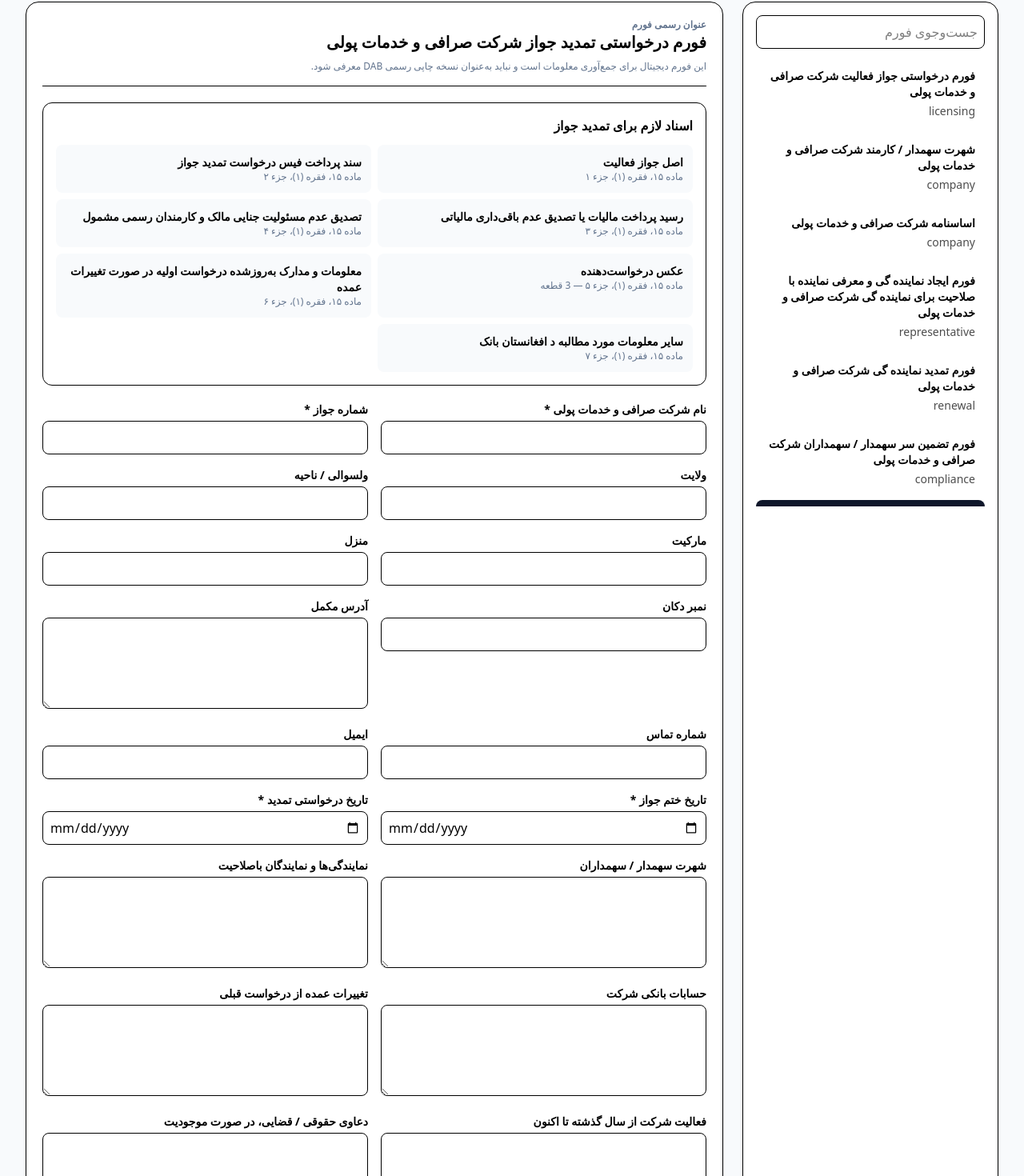
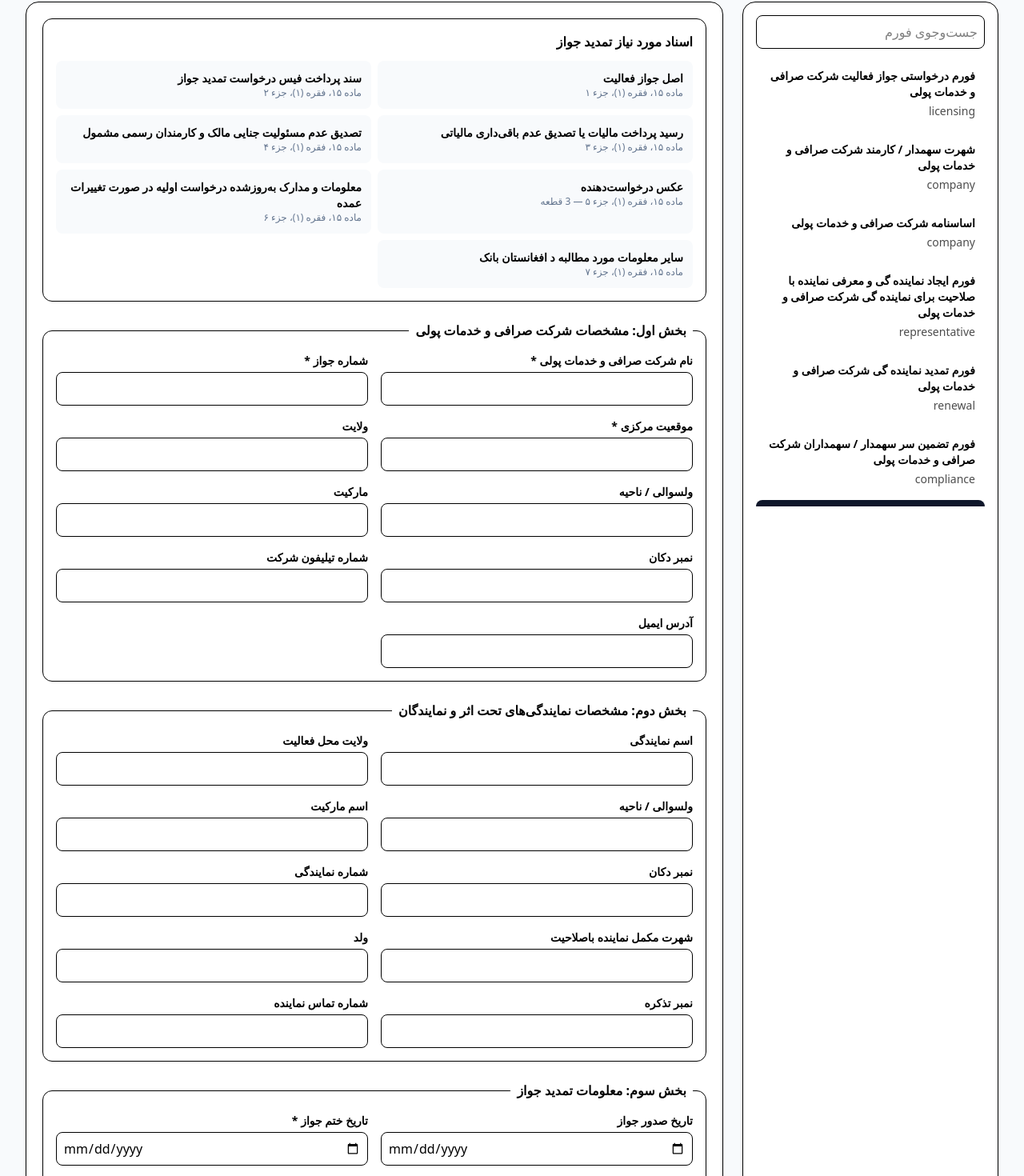
Before and after one commit to Norani375/Manochehr-norani, a Next.js app: page /dab-renewal in a window 1280 px wide. Shown: the part 217-1687 px from the top of the page at 80% size. Built offline with nearby package versions, Linux system fonts and the light colour scheme; no server answers.

Commit message:
feat(dab): implement DAB-aligned structured form templates

```diff
--- a/components/DabOfficialFormsRegistryWorkspace.tsx
+++ b/components/DabOfficialFormsRegistryWorkspace.tsx
@@ -9,59 +9,134 @@ import {
   DAB_RENEWAL_REQUIRED_DOCUMENTS,
 } from '@/lib/dabOfficialFormRegistry';
 
-type Field = { key: string; label: string; type?: 'text' | 'date' | 'number' | 'textarea'; required?: boolean };
+type Field = {
+  key: string;
+  label: string;
+  type?: 'text' | 'date' | 'number' | 'textarea';
+  required?: boolean;
+};
+
+type Section = { title: string; fields: Field[] };
 type Values = Record<string, string>;
 
-const common: Field[] = [
+const companyFields: Field[] = [
   { key: 'companyName', label: 'نام شرکت صرافی و خدمات پولی', required: true },
   { key: 'licenseNo', label: 'شماره جواز', required: true },
+  { key: 'centralLocation', label: 'موقعیت مرکزی', required: true },
   { key: 'province', label: 'ولایت' },
   { key: 'district', label: 'ولسوالی / ناحیه' },
   { key: 'market', label: 'مارکیت' },
-  { key: 'floor', label: 'منزل' },
   { key: 'shopNo', label: 'نمبر دکان' },
-  { key: 'address', label: 'آدرس مکمل', type: 'textarea' },
-  { key: 'phone', label: 'شماره تماس' },
-  { key: 'email', label: 'ایمیل' },
+  { key: 'phone', label: 'شماره تیلیفون شرکت' },
+  { key: 'email', label: 'آدرس ایمیل' },
 ];
 
-const fieldsById: Record<string, Field[]> = {
-  [DAB_RENEWAL_FORM_ID]: [
-    ...common,
+const renewalSections: Section[] = [
+  {
+    title: 'بخش اول: مشخصات شرکت صرافی و خدمات پولی',
+    fields: companyFields,
+  },
+  {
+    title: 'بخش دوم: مشخصات نمایندگی‌های تحت اثر و نمایندگان',
+    fields: [
+      { key: 'agencyName', label: 'اسم نمایندگی' },
+      { key: 'agencyProvince', label: 'ولایت محل فعالیت' },
+      { key: 'agencyDistrict', label: 'ولسوالی / ناحیه' },
+      { key: 'agencyMarket', label: 'اسم مارکیت' },
+      { key: 'agencyShopNo', label: 'نمبر دکان' },
+      { key: 'agencyNo', label: 'شماره نمایندگی' },
+      { key: 'representativeFullName', label: 'شهرت مکمل نماینده باصلاحیت' },
+      { key: 'representativeFather', label: 'ولد' },
+      { key: 'representativeTazkira', label: 'نمبر تذکره' },
+      { key: 'representativePhone', label: 'شماره تماس نماینده' },
+    ],
+  },
+  {
+    title: 'بخش سوم: معلومات تمدید جواز',
+    fields: [
+      { key: 'licenseIssueDate', label: 'تاریخ صدور جواز', type: 'date' },
       { key: 'licenseExpiryDate', label: 'تاریخ ختم جواز', type: 'date', required: true },
-    { key: 'applicationDate', label: 'تاریخ درخواستی تمدید', type: 'date', required: true },
-    { key: 'shareholders', label: 'شهرت سهمدار / سهمداران', type: 'textarea' },
-    { key: 'representatives', label: 'نمایندگی‌ها و نمایندگان باصلاحیت', type: 'textarea' },
-    { key: 'bankAccounts', label: 'حسابات بانکی شرکت', type: 'textarea' },
-    { key: 'majorChanges', label: 'تغییرات عمده از درخواست قبلی', type: 'textarea' },
-    { key: 'lastYearActivity', label: 'فعالیت شرکت از سال گذشته تا اکنون', type: 'textarea' },
-    { key: 'legalClaims', label: 'دعاوی حقوقی / قضایی، در صورت موجودیت', type: 'textarea' },
+      { key: 'applicationDate', label: 'تاریخ درخواست', type: 'date', required: true },
+      { key: 'operationalContact', label: 'مسئول عملیات شرکت', required: true },
+    ],
+  },
+  {
+    title: 'بخش چهارم: تغییرات و معلومات تکمیلی',
+    fields: [
+      { key: 'majorChanges', label: 'تغییرات عمده نسبت به درخواست قبلی', type: 'textarea' },
+      { key: 'updatedInformation', label: 'معلومات و مدارک به‌روزشده', type: 'textarea' },
+      { key: 'otherDabInformation', label: 'سایر معلومات مورد مطالبه د افغانستان بانک', type: 'textarea' },
+    ],
+  },
+  {
+    title: 'بخش پنجم: اقرار و امضا',
+    fields: [
       { key: 'declaration', label: 'اقرار و تعهد', type: 'textarea', required: true },
+      { key: 'authorizedName', label: 'نام مسئول باصلاحیت', required: true },
+      { key: 'signatureDate', label: 'تاریخ امضا', type: 'date', required: true },
     ],
-  'license-application': [...common, { key: 'shareholders', label: 'شهرت سهمدار / سهمداران', type: 'textarea' }, { key: 'capital', label: 'سرمایه', type: 'number' }, { key: 'businessScope', label: 'نوع و ساحه فعالیت', type: 'textarea' }],
-  'shareholder-employee-profile': [
+  },
+];
+
+function sectionsFor(id: string): Section[] {
+  if (id === DAB_RENEWAL_FORM_ID) return renewalSections;
+
+  const common: Section = { title: 'معلومات اساسی', fields: companyFields };
+  if (id === 'agency-renewal') {
+    return [
+      common,
+      { title: 'معلومات نمایندگی', fields: [
+        { key: 'agencyNo', label: 'شماره نمایندگی', required: true },
+        { key: 'agencyLocation', label: 'محل فعالیت نمایندگی', type: 'textarea', required: true },
+        { key: 'representativeFullName', label: 'شهرت مکمل نماینده باصلاحیت', required: true },
+        { key: 'representativeFather', label: 'ولد' },
+        { key: 'representativeTazkira', label: 'نمبر تذکره' },
+        { key: 'representativePhone', label: 'شماره تماس' },
+      ] },
+      { title: 'تأیید و اسناد', fields: [
+        { key: 'boardCertification', label: 'تصدیق هیئت نظار', type: 'textarea' },
+        { key: 'employeeList', label: 'لیست کارمندان نمایندگی', type: 'textarea' },
+        { key: 'declaration', label: 'تعهد', type: 'textarea', required: true },
+      ] },
+    ];
+  }
+  if (id === 'shareholder-employee-profile') return [{ title: 'شهرت سهمدار / کارمند', fields: [
     { key: 'position', label: 'موقف در شرکت', required: true }, { key: 'fullName', label: 'نام و تخلص', required: true },
-    { key: 'fatherName', label: 'نام پدر' }, { key: 'grandfatherName', label: 'نام پدرکلان' }, { key: 'identityNo', label: 'شماره تذکره / سند هویت' },
-    { key: 'dateOfBirth', label: 'تاریخ تولد', type: 'date' }, { key: 'education', label: 'سویه تحصیلی' }, { key: 'field', label: 'رشته' },
-    { key: 'sharePercent', label: 'فیصدی سهم', type: 'number' }, { key: 'phone', label: 'شماره تماس' }, { key: 'address', label: 'آدرس', type: 'textarea' },
-  ],
-  'articles': [...common, { key: 'legalBasis', label: 'مبنای حقوقی و شخصیت شرکت', type: 'textarea' }, { key: 'purpose', label: 'هدف شرکت', type: 'textarea' }, { key: 'organization', label: 'تشکیلات شرکت', type: 'textarea' }, { key: 'shareCapital', label: 'سهام و سرمایه', type: 'textarea' }, { key: 'financialRules', label: 'احکام مالی و حسابداری', type: 'textarea' }],
-  'agency-establishment': [...common, { key: 'agencyLocation', label: 'موقعیت نمایندگی', type: 'textarea', required: true }, { key: 'agencyRepresentative', label: 'نماینده باصلاحیت', required: true }, { key: 'representativeFather', label: 'ولد' }, { key: 'representativeIdentityNo', label: 'نمبر تذکره' }, { key: 'representativeEducation', label: 'تحصیلات' }],
-  'agency-renewal': [...common, { key: 'agencyNo', label: 'شماره نمایندگی', required: true }, { key: 'agencyLocation', label: 'ولایت / محل فعالیت', required: true }, { key: 'agencyRepresentative', label: 'شهرت نماینده باصلاحیت', required: true }, { key: 'representativeIdentityNo', label: 'نمبر تذکره' }, { key: 'boardCertification', label: 'تصدیق هیئت نظار', type: 'textarea' }, { key: 'employeeList', label: 'لیست کارمندان نمایندگی', type: 'textarea' }],
-  'shareholder-guarantee': [{ key: 'shareholderName', label: 'نام سهمدار', required: true }, { key: 'guarantorName', label: 'نام تضمین‌کننده', required: true }, { key: 'guarantorFather', label: 'نام پدر تضمین‌کننده' }, { key: 'guarantorIdentity', label: 'نمبر تذکره تضمین‌کننده' }, { key: 'guarantorBusiness', label: 'تشبث / جواز تضمین‌کننده', type: 'textarea' }, { key: 'guaranteeUndertaking', label: 'تعهد تضمین‌کننده', type: 'textarea', required: true }],
-  'aml-cft-policy': [...common, { key: 'complianceOfficer', label: 'مسئول رعایت قوانین', required: true }, { key: 'policyVersion', label: 'نسخه پالیسی' }, { key: 'effectiveDate', label: 'تاریخ اجرا', type: 'date' }, { key: 'riskAssessment', label: 'ارزیابی خطر', type: 'textarea' }, { key: 'monitoring', label: 'نظارت و گزارش‌دهی', type: 'textarea' }],
-};
-
-function fieldsFor(id: string): Field[] {
-  if (fieldsById[id]) return fieldsById[id];
-  if (id.includes('suspension')) return [...common, { key: 'effectiveDate', label: 'تاریخ اجرا', type: 'date' }, { key: 'reason', label: 'دلیل', type: 'textarea', required: true }];
-  if (id.includes('closure')) return [...common, { key: 'effectiveDate', label: 'تاریخ ترک پیشه', type: 'date', required: true }, { key: 'reason', label: 'دلیل ترک پیشه', type: 'textarea', required: true }, { key: 'settlement', label: 'تصفیه حساب و اسناد', type: 'textarea' }];
-  if (id === 'commencement-letter') return [...common, { key: 'commencementDate', label: 'تاریخ آغاز فعالیت', type: 'date', required: true }, { key: 'authorizedPerson', label: 'مدیر عملیاتی / شخص مجاز', required: true }];
-  if (id.includes('ownership')) return [...common, { key: 'oldOwner', label: 'سهمدار انتقال‌دهنده', required: true }, { key: 'newOwner', label: 'سهمدار انتقال‌گیرنده', required: true }, { key: 'transferPercent', label: 'فیصدی انتقال', type: 'number' }, { key: 'transferDate', label: 'تاریخ انتقال', type: 'date' }];
-  if (id.includes('name-change')) return [...common, { key: 'oldName', label: 'نام قبلی', required: true }, { key: 'newName', label: 'نام جدید', required: true }, { key: 'changeDate', label: 'تاریخ تغییر', type: 'date' }, { key: 'reason', label: 'دلیل تغییر', type: 'textarea' }];
-  if (id.includes('location-change')) return [...common, { key: 'oldAddress', label: 'موقعیت قبلی', type: 'textarea', required: true }, { key: 'newAddress', label: 'موقعیت جدید', type: 'textarea', required: true }, { key: 'changeDate', label: 'تاریخ تغییر', type: 'date' }];
-  if (id.includes('agency-change')) return [...common, { key: 'agencyName', label: 'نام نمایندگی', required: true }, { key: 'changeType', label: 'نوع تغییر', required: true }, { key: 'oldRepresentative', label: 'نماینده قبلی' }, { key: 'newRepresentative', label: 'نماینده جدید' }, { key: 'reason', label: 'دلیل تغییر', type: 'textarea' }];
-  return [...common, { key: 'notes', label: 'توضیحات', type: 'textarea' }];
+    { key: 'fatherName', label: 'نام پدر' }, { key: 'grandfatherName', label: 'نام پدرکلان' },
+    { key: 'identityNo', label: 'شماره تذکره / سند هویت' }, { key: 'dateOfBirth', label: 'تاریخ تولد', type: 'date' },
+    { key: 'education', label: 'سویه تحصیلی' }, { key: 'field', label: 'رشته' }, { key: 'sharePercent', label: 'فیصدی سهم', type: 'number' },
+    { key: 'phone', label: 'شماره تماس' }, { key: 'address', label: 'آدرس', type: 'textarea' },
+  ] }];
+  if (id === 'shareholder-guarantee') return [{ title: 'معلومات ضمانت سهمدار', fields: [
+    { key: 'shareholderName', label: 'نام سهمدار', required: true }, { key: 'guarantorName', label: 'نام تضمین‌کننده', required: true },
+    { key: 'guarantorFather', label: 'نام پدر تضمین‌کننده' }, { key: 'guarantorIdentity', label: 'نمبر تذکره تضمین‌کننده' },
+    { key: 'guarantorBusiness', label: 'تشبث / جواز تضمین‌کننده', type: 'textarea' },
+    { key: 'guaranteeUndertaking', label: 'تعهد تضمین‌کننده', type: 'textarea', required: true },
+  ] }];
+  if (id.includes('ownership')) return [common, { title: 'انتقال مالکیت', fields: [
+    { key: 'oldOwner', label: 'سهمدار انتقال‌دهنده', required: true }, { key: 'newOwner', label: 'سهمدار انتقال‌گیرنده', required: true },
+    { key: 'transferPercent', label: 'فیصدی انتقال', type: 'number' }, { key: 'transferDate', label: 'تاریخ انتقال', type: 'date' },
+    { key: 'reason', label: 'دلیل انتقال', type: 'textarea' },
+  ] }];
+  if (id.includes('name-change')) return [common, { title: 'تغییر نام', fields: [
+    { key: 'oldName', label: 'نام قبلی', required: true }, { key: 'newName', label: 'نام جدید', required: true },
+    { key: 'changeDate', label: 'تاریخ تغییر', type: 'date' }, { key: 'reason', label: 'دلیل تغییر', type: 'textarea' },
+  ] }];
+  if (id.includes('location-change')) return [common, { title: 'تغییر موقعیت', fields: [
+    { key: 'oldAddress', label: 'موقعیت قبلی', type: 'textarea', required: true }, { key: 'newAddress', label: 'موقعیت جدید', type: 'textarea', required: true },
+    { key: 'changeDate', label: 'تاریخ تغییر', type: 'date' },
+  ] }];
+  if (id.includes('suspension')) return [common, { title: 'تعلیق', fields: [
+    { key: 'effectiveDate', label: 'تاریخ اجرا', type: 'date', required: true }, { key: 'reason', label: 'دلیل تعلیق', type: 'textarea', required: true },
+  ] }];
+  if (id.includes('closure')) return [common, { title: 'ترک پیشه', fields: [
+    { key: 'effectiveDate', label: 'تاریخ ترک پیشه', type: 'date', required: true }, { key: 'reason', label: 'دلیل ترک پیشه', type: 'textarea', required: true },
+    { key: 'settlement', label: 'تصفیه حساب و اسناد', type: 'textarea' },
+  ] }];
+  if (id === 'commencement-letter') return [common, { title: 'مکتوب آغاز فعالیت', fields: [
+    { key: 'commencementDate', label: 'تاریخ آغاز فعالیت', type: 'date', required: true }, { key: 'authorizedPerson', label: 'شخص مجاز', required: true },
+  ] }];
+  return [common, { title: 'معلومات تکمیلی', fields: [{ key: 'notes', label: 'توضیحات', type: 'textarea' }] }];
 }
 
 export default function DabOfficialFormsRegistryWorkspace({ companyId = 'default' }: { companyId?: string }) {
@@ -71,13 +146,14 @@ export default function DabOfficialFormsRegistryWorkspace({ companyId = 'default
   const [message, setMessage] = useState('');
   const [saving, setSaving] = useState(false);
   const form = DAB_OFFICIAL_FORMS.find((item) => item.id === activeId) ?? DAB_OFFICIAL_FORMS[0];
-  const fields = useMemo(() => fieldsFor(form.id), [form.id]);
+  const sections = useMemo(() => sectionsFor(form.id), [form.id]);
   const visibleForms = DAB_OFFICIAL_FORMS.filter((item) => `${item.title} ${item.category}`.toLocaleLowerCase().includes(query.trim().toLocaleLowerCase()));
 
   const update = (key: string, value: string) => setValues((current) => ({ ...current, [key]: value }));
 
   const save = async () => {
     setSaving(true);
+    setMessage('');
     try {
       await setDoc(doc(db, `companies/${companyId}/dabOfficialForms/${form.id}`), {
         formId: form.id,
@@ -96,31 +172,29 @@ export default function DabOfficialFormsRegistryWorkspace({ companyId = 'default
     }
   };
 
-  const print = () => window.print();
-
   return (
     <main dir="rtl" className="min-h-screen bg-slate-50 p-4 md:p-8">
       <div className="mx-auto max-w-7xl">
-        <header className="mb-6 rounded-2xl border bg-white p-5 shadow-sm">
+        <header className="mb-6 rounded-2xl border bg-white p-5 shadow-sm print:shadow-none">
           <div className="flex flex-col gap-3 md:flex-row md:items-center md:justify-between">
             <div>
               <p className="text-sm font-semibold text-slate-600">د افغانستان بانک</p>
-              <h1 className="text-2xl font-bold">فورم‌های رسمی شرکت‌های صرافی و خدمات پولی</h1>
-              <p className="mt-1 text-sm text-slate-500">مرجع فورم‌ها: دستورالعمل‌ها و فورمه‌های جوازدهی DAB</p>
+              <h1 className="text-2xl font-bold">{form.title}</h1>
+              <p className="mt-1 text-sm text-slate-500">قالب دیجیتال بر اساس رجستری رسمی فورم‌های DAB تنظیم شده است.</p>
             </div>
-            <div className="flex gap-2">
-              <button onClick={print} className="rounded-lg border px-4 py-2 text-sm">چاپ</button>
+            <div className="flex gap-2 print:hidden">
+              <button onClick={() => window.print()} className="rounded-lg border px-4 py-2 text-sm">چاپ</button>
               <button disabled={saving} onClick={save} className="rounded-lg bg-slate-900 px-4 py-2 text-sm text-white disabled:opacity-50">{saving ? 'در حال ذخیره...' : 'ذخیره فورم'}</button>
             </div>
           </div>
         </header>
 
         <div className="grid gap-6 lg:grid-cols-[320px_1fr]">
-          <aside className="rounded-2xl border bg-white p-4 shadow-sm">
+          <aside className="rounded-2xl border bg-white p-4 shadow-sm print:hidden">
             <input value={query} onChange={(e) => setQuery(e.target.value)} placeholder="جست‌وجوی فورم" className="mb-3 w-full rounded-lg border p-2" />
             <div className="max-h-[70vh] space-y-1 overflow-auto">
               {visibleForms.map((item) => (
-                <button key={item.id} onClick={() => { setActiveId(item.id); setValues({}); }} className={`w-full rounded-lg p-3 text-right text-sm ${item.id === form.id ? 'bg-slate-900 text-white' : 'hover:bg-slate-100'}`}>
+                <button key={item.id} onClick={() => { setActiveId(item.id); setValues({}); setMessage(''); }} className={`w-full rounded-lg p-3 text-right text-sm ${item.id === form.id ? 'bg-slate-900 text-white' : 'hover:bg-slate-100'}`}>
                   <span className="block font-semibold">{item.title}</span>
                   <span className="mt-1 block opacity-70">{item.category}</span>
                 </button>
@@ -129,30 +203,42 @@ export default function DabOfficialFormsRegistryWorkspace({ companyId = 'default
           </aside>
 
           <section className="rounded-2xl border bg-white p-5 shadow-sm">
-            <div className="mb-5 border-b pb-4">
-              <p className="text-xs font-semibold text-slate-500">عنوان رسمی فورم</p>
-              <h2 className="text-xl font-bold">{form.title}</h2>
-              <p className="mt-2 text-xs text-slate-500">این فورم دیجیتال برای جمع‌آوری معلومات است و نباید به‌عنوان نسخه چاپی رسمی DAB معرفی شود.</p>
+            {form.id === DAB_RENEWAL_FORM_ID && (
+              <div className="mb-6 rounded-xl border p-4">
+                <h2 className="mb-3 font-bold">اسناد مورد نیاز تمدید جواز</h2>
+                <div className="grid gap-2 md:grid-cols-2">
+                  {DAB_RENEWAL_REQUIRED_DOCUMENTS.map((item) => (
+                    <div key={item.key} className="rounded-lg bg-slate-50 p-3 text-sm">
+                      <strong>{item.title}</strong>
+                      <div className="text-xs text-slate-500">{item.legalBasis}{'quantity' in item && item.quantity ? ` — ${item.quantity} قطعه` : ''}</div>
                     </div>
-
-            {form.id === DAB_RENEWAL_FORM_ID && (
-              <div className="mb-5 rounded-xl border p-4">
-                <h3 className="mb-3 font-bold">اسناد لازم برای تمدید جواز</h3>
-                <div className="grid gap-2 md:grid-cols-2">
-                  {DAB_RENEWAL_REQUIRED_DOCUMENTS.map((item) => <div key={item.key} className="rounded-lg bg-slate-50 p-3 text-sm"><strong>{item.title}</strong><div className="text-xs text-slate-500">{item.legalBasis}{'quantity' in item && item.quantity ? ` — ${item.quantity} قطعه` : ''}</div></div>)}
+                  ))}
                 </div>
               </div>
             )}
 
+            {sections.map((section) => (
+              <fieldset key={section.title} className="mb-6 rounded-xl border p-4">
+                <legend className="px-2 text-base font-bold">{section.title}</legend>
                 <div className="grid gap-4 md:grid-cols-2">
-              {fields.map((field) => (
-                <label key={field.key} className="block">
+                  {section.fields.map((field) => (
+                    <label key={field.key} className={field.type === 'textarea' ? 'md:col-span-2' : 'block'}>
                       <span className="mb-1 block text-sm font-semibold">{field.label}{field.required ? ' *' : ''}</span>
-                  {field.type === 'textarea' ? <textarea value={values[field.key] ?? ''} onChange={(e) => update(field.key, e.target.value)} rows={4} className="w-full rounded-lg border p-2" /> : <input type={field.type ?? 'text'} value={values[field.key] ?? ''} onChange={(e) => update(field.key, e.target.value)} required={field.required} className="w-full rounded-lg border p-2" />}
+                      {field.type === 'textarea' ? (
+                        <textarea value={values[field.key] ?? ''} onChange={(e) => update(field.key, e.target.value)} rows={4} className="w-full rounded-lg border p-2" />
+                      ) : (
+                        <input type={field.type ?? 'text'} value={values[field.key] ?? ''} onChange={(e) => update(field.key, e.target.value)} required={field.required} className="w-full rounded-lg border p-2" />
+                      )}
                     </label>
                   ))}
                 </div>
+              </fieldset>
+            ))}
 
+            <div className="rounded-xl border border-dashed p-4 text-sm text-slate-600">
+              <strong>منبع رسمی:</strong> {form.sourceTitle}
+              <p className="mt-1">این Workspace نسخه دیجیتال است. برای استفاده به‌عنوان سند رسمی، خروجی چاپی باید با آخرین فایل رسمی DAB تطبیق شود.</p>
+            </div>
             {message && <p className="mt-4 rounded-lg bg-slate-100 p-3 text-sm">{message}</p>}
           </section>
         </div>
```
Lines whose indentation alone changed are shown as unchanged.
